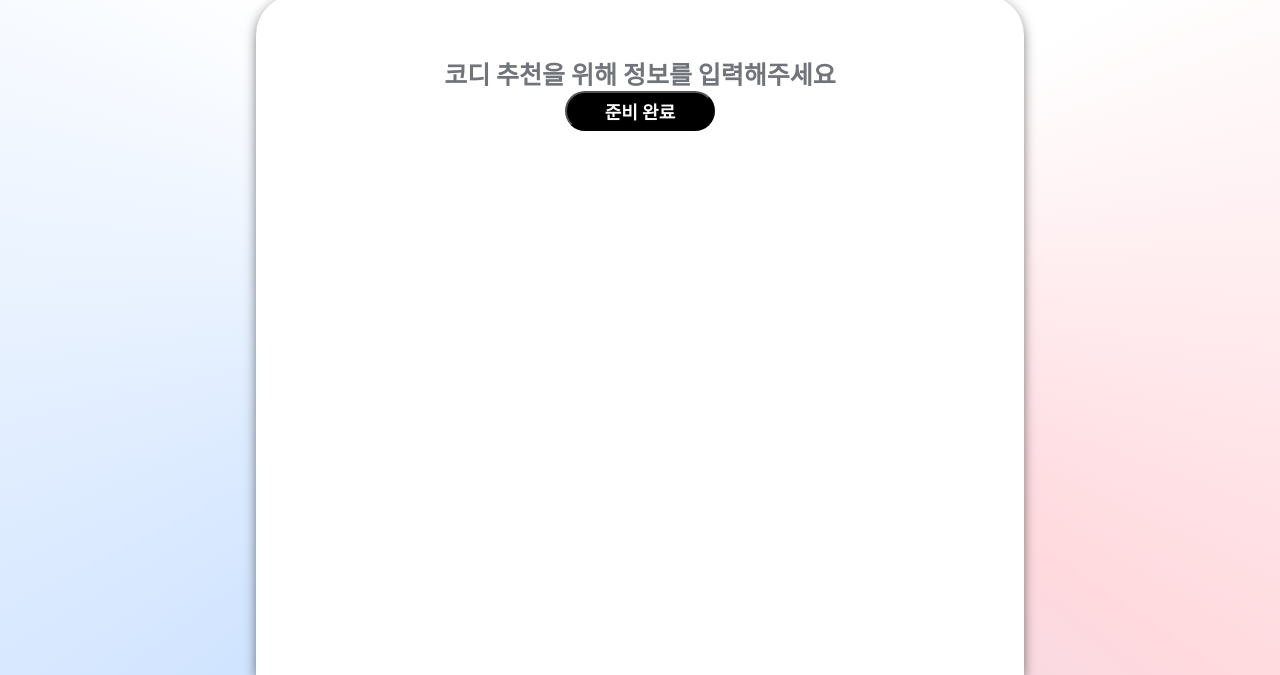
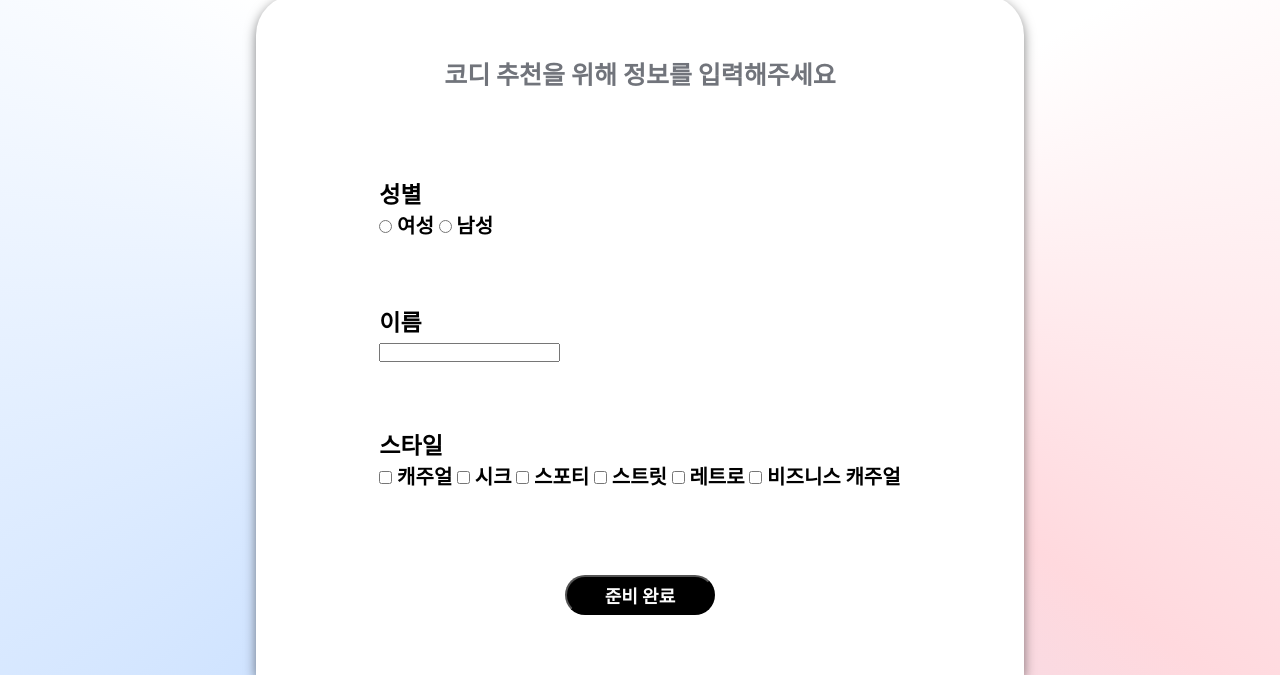
Before and after one commit to SonSuBin129/Clother-FE, a website built with Vite: page introForm.html in a window 1280 px wide. Shown: the part 125-800 px from the top of the page. Built offline with nearby package versions, Linux system fonts and the light colour scheme.

Commit message:
style: form 형태 구성

```diff
--- a/introForm.html
+++ b/introForm.html
@@ -24,7 +24,45 @@
         <div id="formLogo">Clother</div>
         <div id="form">
           <div id="formExplain">코디 추천을 위해 정보를 입력해주세요</div>
-          <div id="formContent"></div>
+          <div id="formContent">
+            <div class="formItem" id="gender">
+              <div class="formItemTitle">성별</div>
+              <input type="radio" id="female" name="gender" value="female" />
+              여성
+              <input type="radio" id="male" name="gender" value="male" /> 남성
+            </div>
+
+            <div class="formItem" id="name">
+              <div class="formItemTitle">이름</div>
+              <input type="text" id="nameInput" name="name" />
+            </div>
+
+            <div class="formItem" id="style">
+              <div class="formItemTitle">스타일</div>
+
+              <input type="checkbox" id="casual" name="style" value="casual" />
+              캐주얼
+
+              <input type="checkbox" id="chic" name="style" value="chic" /> 시크
+
+              <input type="checkbox" id="sporty" name="style" value="sporty" />
+              스포티
+
+              <input type="checkbox" id="street" name="style" value="street" />
+              스트릿
+
+              <input type="checkbox" id="retro" name="style" value="retro" />
+              레트로
+
+              <input
+                type="checkbox"
+                id="business"
+                name="style"
+                value="business"
+              />
+              비즈니스 캐주얼
+            </div>
+          </div>
           <button id="readyButton">준비 완료</button>
         </div>
       </div>
--- a/src/css/introForm.css
+++ b/src/css/introForm.css
@@ -13,6 +13,7 @@
   display: flex;
   flex-direction: column;
   justify-content: flex-start;
+
   align-items: center;
 }
 
@@ -40,6 +41,7 @@
 
   display: flex;
   flex-direction: column;
+  justify-content: space-between;
   align-items: center;
 
   background-color: white;
@@ -52,6 +54,22 @@
   font-weight: bold;
   font-size: 25px;
   color: #71747b;
+}
+
+#formContent {
+  display: flex;
+  flex-direction: column;
+  gap: 65px;
+}
+
+.formItem {
+  font-family: "Inter", sans-serif;
+  font-weight: bold;
+  font-size: 20px;
+}
+
+.formItemTitle {
+  font-size: 23px;
 }
 
 #readyButton {
```
